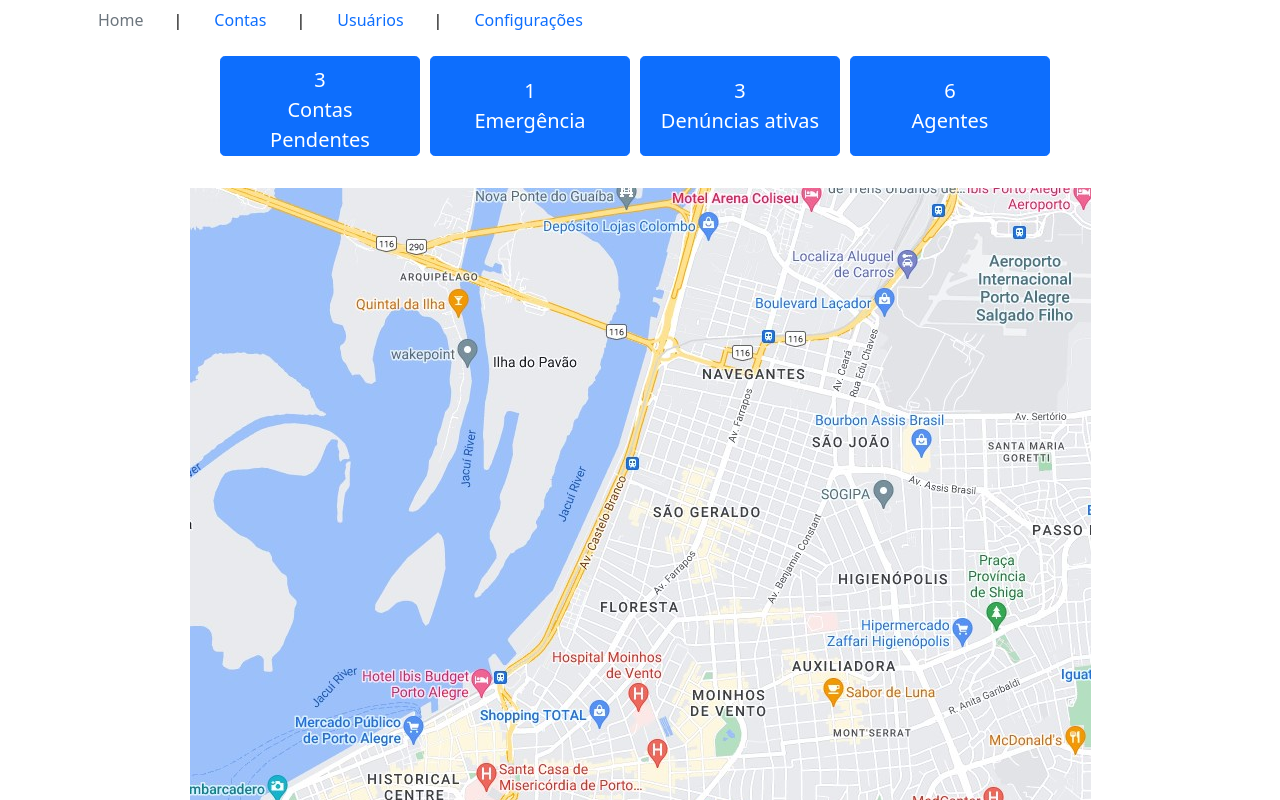
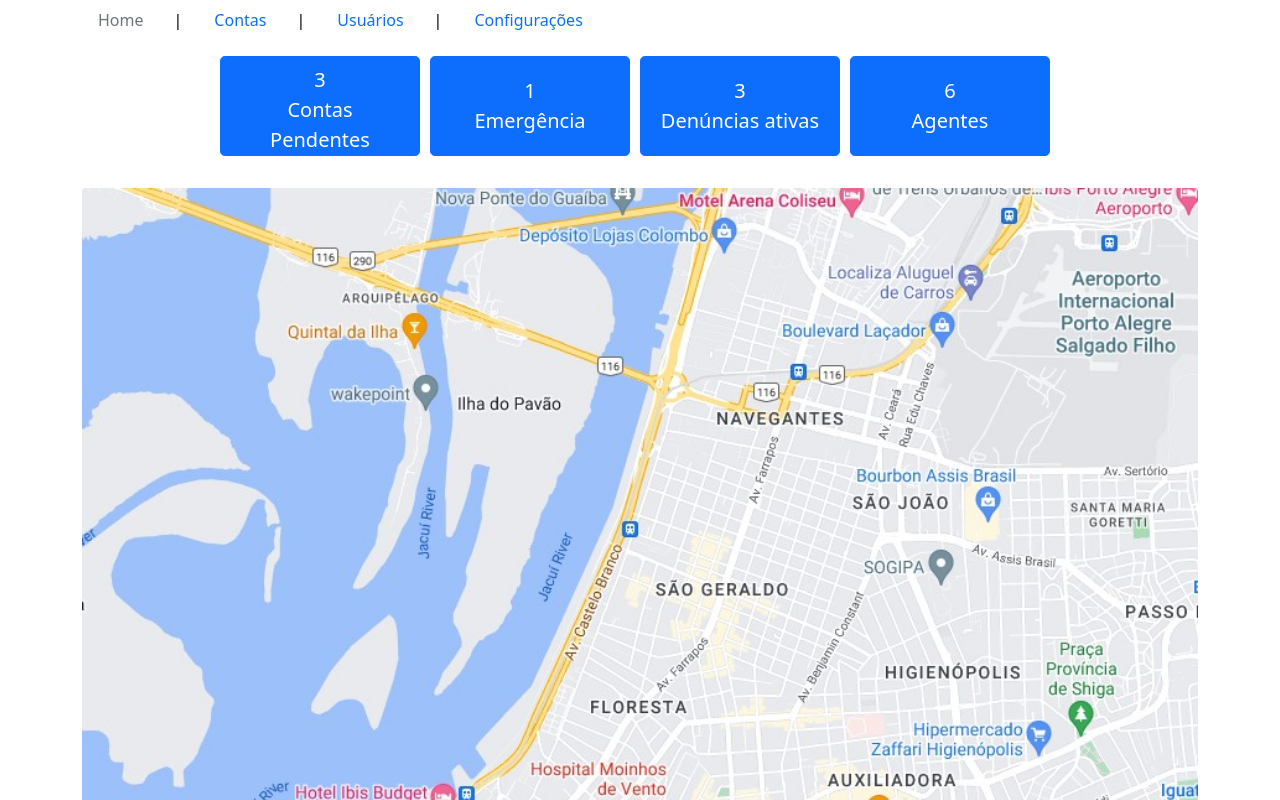
Before and after one commit to gabrielbf/bairro-seguro, a React (Create React App) app: page / in a window 1280 px wide. Shown: the top 800 px of the page. Built offline with nearby package versions, Linux system fonts and the light colour scheme.

Commit message:
Inclusão de estilo para componente MapaAdmin e tag img dentro de MapaAdmin

```diff
--- a/src/components/MapaAdmin/MapaAdmin.css
+++ b/src/components/MapaAdmin/MapaAdmin.css
@@ -1 +1,5 @@
 .MapaAdmin {}
+
+.MapaAdmin > img {
+    width: 100%
+}
--- a/src/components/MapaAdmin/MapaAdmin.js
+++ b/src/components/MapaAdmin/MapaAdmin.js
@@ -5,7 +5,7 @@
 
 const MapaAdmin = () => (
   <div className='MapaAdmin'>
-    <img src={mapa} alt='Google Maps' />
+    <img src={mapa} className='img-fluid rounded' alt='Google Maps' />
   </div>
 );
 
```
